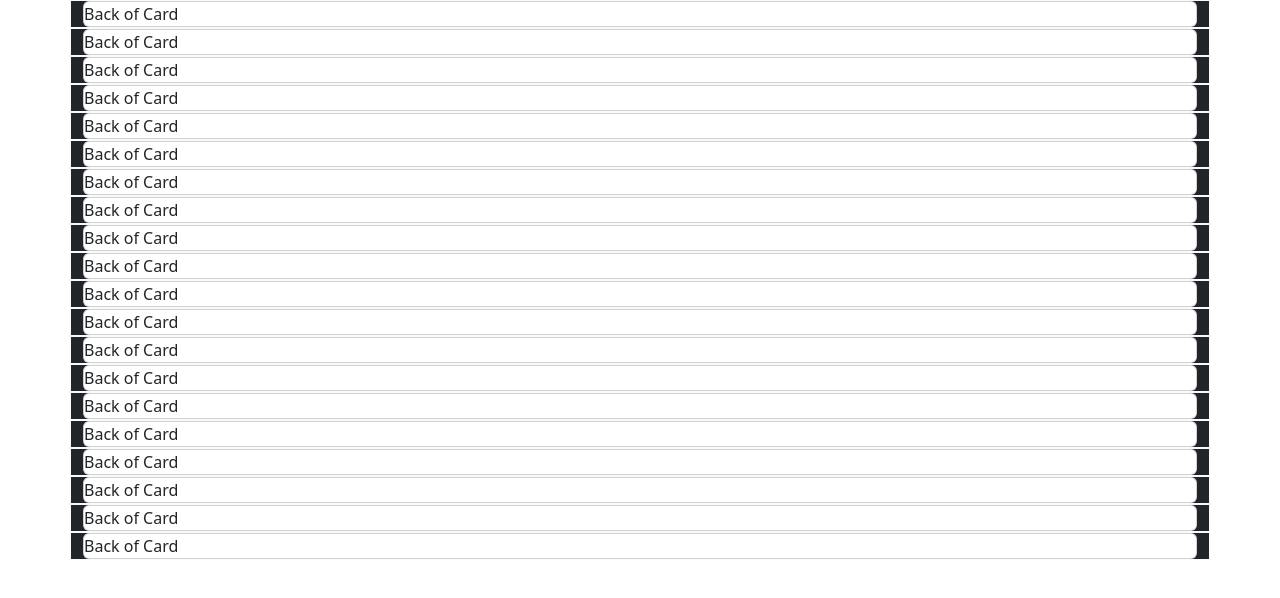
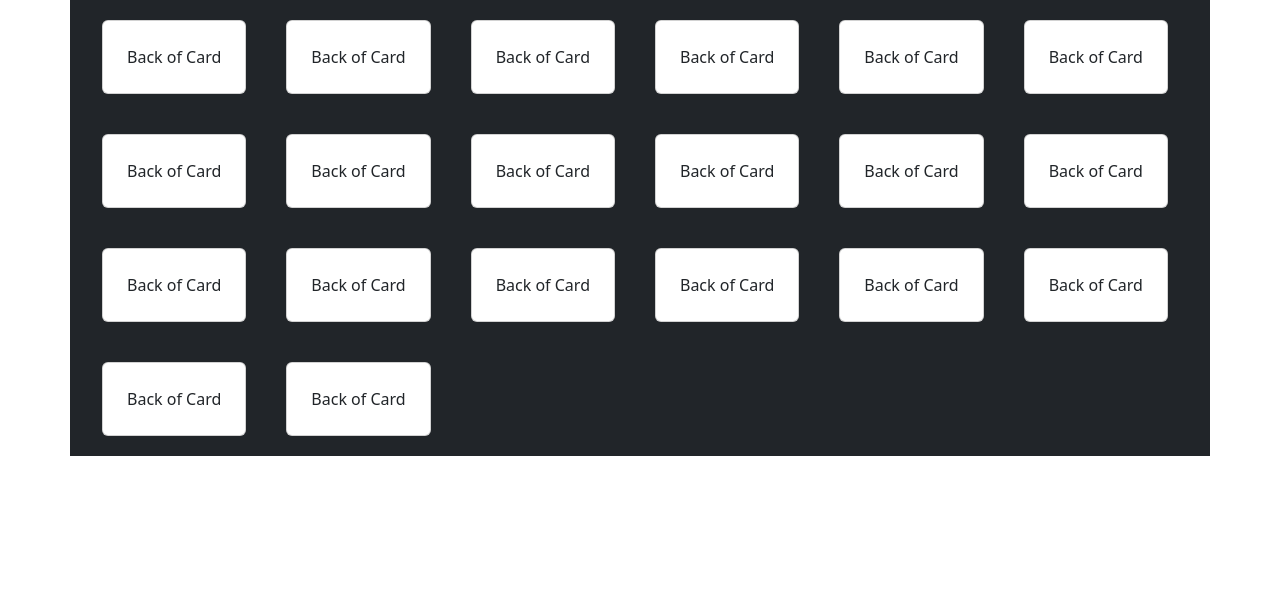
Before and after one commit to DylanOsborne/Card-Memory-Game-v2, a React (Create React App) app: page /Game/1/1 in a window 1280 px wide. Shown: the top 598 px of the page. Built offline with nearby package versions, Linux system fonts and the light colour scheme.

Commit message:
CSS changes

```diff
--- a/src/Components/JSX/Board.jsx
+++ b/src/Components/JSX/Board.jsx
@@ -49,6 +49,7 @@ const Board = ({ cards, handleCardClick }) => {
     }, [selectedCards]);
 
     return (
+        <div className='container justify-content-center bg-dark'>
             <div className="board">
                 {cards.map((card) => (
                     <Card
@@ -60,6 +61,7 @@ const Board = ({ cards, handleCardClick }) => {
                     />
                 ))}
             </div>
+        </div>
     );
 };
 
--- a/src/Components/JSX/Card.jsx
+++ b/src/Components/JSX/Card.jsx
@@ -14,8 +14,8 @@ const Card = ({ id, value, isFlipped, onClick }) => {
     }, [id]);
 
     return (
-        <div className='container border border-light bg-dark'>
-            <div className={`card ${isFlipped ? 'flipped' : ''}`} onClick={handleClick}>
+        <div className='d-inline-block m-1 p-3'>
+            <div className={`card ${isFlipped ? 'flipped' : ''} p-4`} onClick={handleClick}>
                 {isFlipped ? value : 'Back of Card'}
             </div>
         </div>
```
Lines whose indentation alone changed are shown as unchanged.
